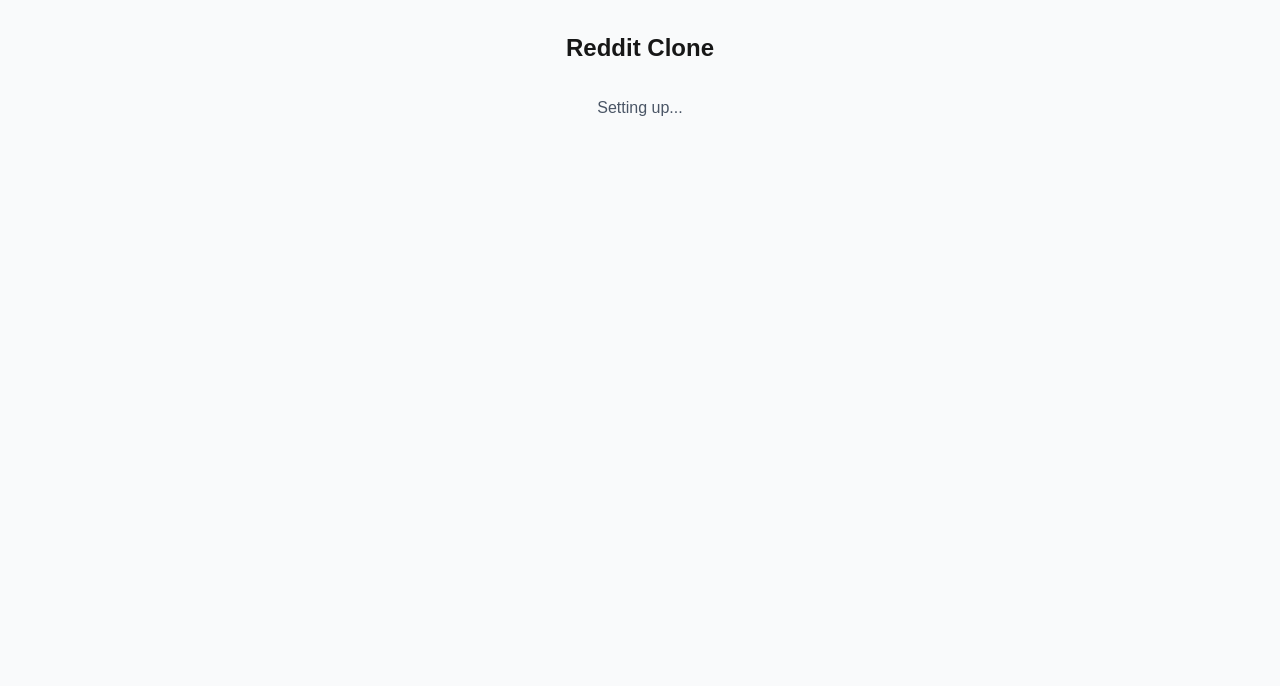
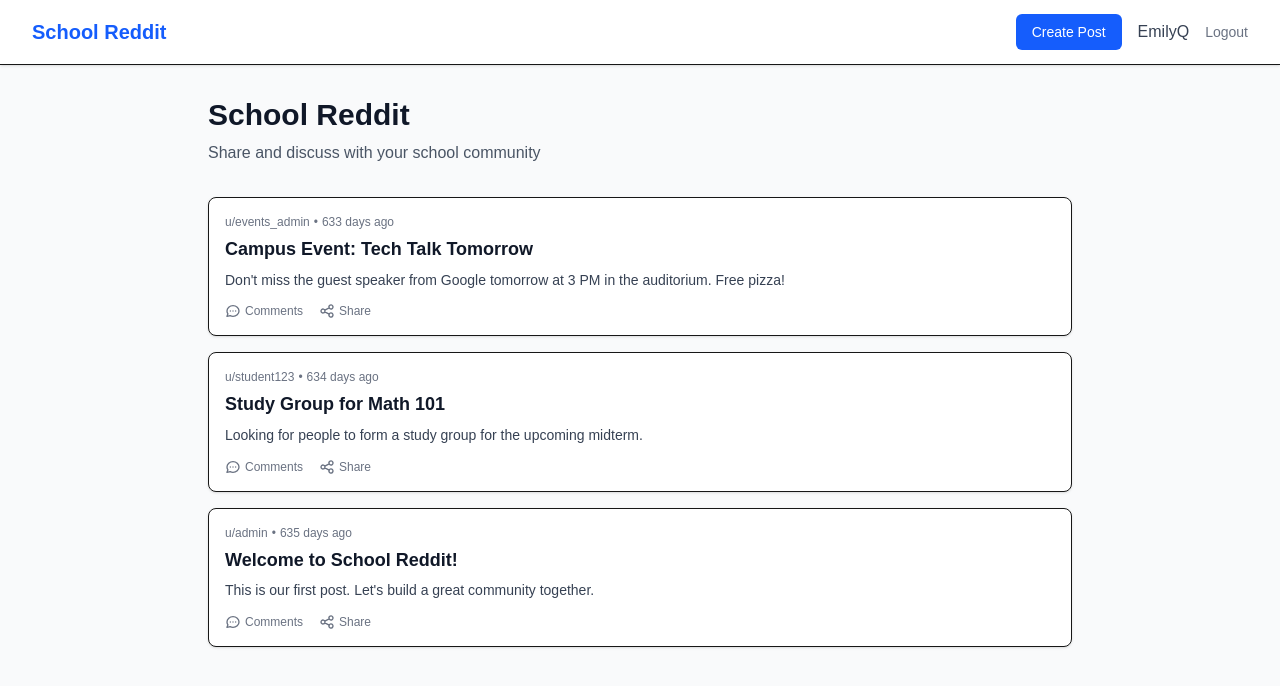
Before and after one commit to emilyqin05/anonymous-social-media, a Next.js app in the folder client/: page / in a window 1280 px wide. Shown: the top 686 px of the page. Built offline with nearby package versions, Linux system fonts and the light colour scheme.

Commit message:
MVP, frontend with mock values

```diff
--- a/client/src/app/page.tsx
+++ b/client/src/app/page.tsx
@@ -1,8 +1,70 @@
-export default function Home() {
+"use client"
+
+import { useState } from "react"
+import Navbar from "@/components/Navbar"
+import PostCard from "@/components/PostCard"
+
+// Temporary placeholder data - we'll replace this with real API calls later
+const mockPosts = [
+  {
+    id: 1,
+    title: "Welcome to School Reddit!",
+    content: "This is our first post. Let's build a great community together.",
+    username: "admin",
+    created_at: "2024-01-01T00:00:00Z"
+  },
+  {
+    id: 2,
+    title: "Study Group for Math 101",
+    content: "Looking for people to form a study group for the upcoming midterm.",
+    username: "student123",
+    created_at: "2024-01-02T00:00:00Z"
+  },
+  {
+    id: 3,
+    title: "Campus Event: Tech Talk Tomorrow",
+    content: "Don't miss the guest speaker from Google tomorrow at 3 PM in the auditorium. Free pizza!",
+    username: "events_admin",
+    created_at: "2024-01-03T00:00:00Z"
+  }
+]
+
+export default function HomePage() {
+  const [posts, setPosts] = useState(mockPosts)
+  const [sortBy, setSortBy] = useState<"new">("new") // Simplified since we don't have scores yet
+
+  // Simple sorting function - for now just sort by date
+  const sortedPosts = [...posts].sort((a, b) => {
+    return new Date(b.created_at).getTime() - new Date(a.created_at).getTime()
+  })
+
   return (
     <div className="min-h-screen bg-gray-50">
-      <h1 className="text-2xl font-bold text-center py-8">Reddit Clone</h1>
-      <p className="text-center text-gray-600">Setting up...</p>
+      <Navbar />
+
+      <div className="max-w-4xl mx-auto py-8 px-4">
+        {/* Header */}
+        <div className="mb-8">
+          <h1 className="text-3xl font-bold text-gray-900 mb-2">School Reddit</h1>
+          <p className="text-gray-600">Share and discuss with your school community</p>
+        </div>
+
+        {/* Posts list */}
+        <div className="space-y-4">
+          {sortedPosts.length === 0 ? (
+            <div className="text-center py-12 bg-white rounded-lg shadow-sm border">
+              <div className="max-w-sm mx-auto">
+                <h3 className="text-lg font-medium text-gray-900 mb-2">No posts yet</h3>
+                <p className="text-gray-600 mb-4">Be the first to share something with your school community!</p>
+              </div>
+            </div>
+          ) : (
+            sortedPosts.map((post) => (
+              <PostCard key={post.id} post={post} />
+            ))
+          )}
+        </div>
+      </div>
     </div>
-  );
+  )
 }
--- /dev/null
+++ b/client/src/components/Navbar.tsx
@@ -0,0 +1,63 @@
+"use client"
+
+import { useState } from "react"
+import Link from "next/link"
+
+export default function Navbar() {
+  // Fake authentication state
+  const [user, setUser] = useState<{ username: string } | null>({
+    username: "EmilyQ",
+  })
+
+  const logout = () => setUser(null)
+  const login = () => setUser({ username: "EmilyQ" }) // fake login
+
+  return (
+    <nav className="bg-white shadow-sm border-b">
+      <div className="max-w-7xl mx-auto px-4 sm:px-6 lg:px-8">
+        <div className="flex justify-between h-16">
+          <div className="flex items-center">
+            <Link href="/" className="text-xl font-bold text-blue-600">
+              School Reddit
+            </Link>
+          </div>
+
+          <div className="flex items-center space-x-4">
+            {user ? (
+              <>
+                <Link
+                  href="/create"
+                  className="bg-blue-600 text-white px-4 py-2 rounded-md text-sm font-medium hover:bg-blue-700"
+                >
+                  Create Post
+                </Link>
+                <span className="text-gray-700">{user.username}</span>
+                <button
+                  onClick={logout}
+                  className="text-gray-500 hover:text-gray-700 text-sm font-medium"
+                >
+                  Logout
+                </button>
+              </>
+            ) : (
+              <div className="space-x-4">
+                <button
+                  onClick={login}
+                  className="text-gray-500 hover:text-gray-700 text-sm font-medium"
+                >
+                  Login
+                </button>
+                <button
+                  onClick={login}
+                  className="bg-blue-600 text-white px-4 py-2 rounded-md text-sm font-medium hover:bg-blue-700"
+                >
+                  Sign Up
+                </button>
+              </div>
+            )}
+          </div>
+        </div>
+      </div>
+    </nav>
+  )
+}
--- /dev/null
+++ b/client/src/components/PostCard.tsx
@@ -0,0 +1,95 @@
+"use client"
+
+import { useState } from "react"
+
+interface Post {
+  id: number
+  title: string
+  content: string
+  username: string
+  created_at: string
+}
+
+interface PostCardProps {
+  post: Post
+}
+
+export default function PostCard({ post: initialPost }: PostCardProps) {
+  const [post] = useState(initialPost) // no vote state needed anymore
+
+  const formatDate = (dateString: string) => {
+    const date = new Date(dateString)
+    const now = new Date()
+    const diffInHours = Math.floor((now.getTime() - date.getTime()) / (1000 * 60 * 60))
+
+    if (diffInHours < 1) {
+      const diffInMinutes = Math.floor((now.getTime() - date.getTime()) / (1000 * 60))
+      return diffInMinutes < 1 ? "just now" : `${diffInMinutes}m ago`
+    } else if (diffInHours < 24) {
+      return `${diffInHours}h ago`
+    } else {
+      const diffInDays = Math.floor(diffInHours / 24)
+      return diffInDays === 1 ? "1 day ago" : `${diffInDays} days ago`
+    }
+  }
+
+  const formatContent = (content: string) => {
+    const maxLength = 500
+    if (content.length <= maxLength) {
+      return content
+    }
+    return content.substring(0, maxLength) + "..."
+  }
+
+  return (
+    <div className="bg-white rounded-lg shadow-sm border hover:shadow-md transition-shadow duration-200">
+      <div className="p-4">
+        {/* Post header */}
+        <div className="flex items-center text-xs text-gray-500 mb-2">
+          <span className="font-medium">u/{post.username}</span>
+          <span className="mx-1">•</span>
+          <span>{formatDate(post.created_at)}</span>
+        </div>
+
+        {/* Title */}
+        <h3 className="text-lg font-semibold text-gray-900 mb-2 leading-tight">
+          {post.title}
+        </h3>
+
+        {/* Content */}
+        <div className="text-gray-700 text-sm leading-relaxed">
+          <p className="whitespace-pre-wrap break-words">
+            {formatContent(post.content)}
+          </p>
+        </div>
+
+        {/* Post actions */}
+        <div className="flex items-center mt-3 space-x-4 text-xs text-gray-500">
+          <button className="flex items-center space-x-1 hover:text-gray-700 transition-colors">
+            <svg className="w-4 h-4" fill="none" stroke="currentColor" viewBox="0 0 24 24">
+              <path
+                strokeLinecap="round"
+                strokeLinejoin="round"
+                strokeWidth={2}
+                d="M8 12h.01M12 12h.01M16 12h.01M21 12c0 4.418-4.03 8-9 8a9.863 9.863 0 01-4.255-.949L3 20l1.395-3.72C3.512 15.042 3 13.574 3 12c0-4.418 4.03-8 9-8s9 3.582 9 8z"
+              />
+            </svg>
+            <span>Comments</span>
+          </button>
+
+          <button className="flex items-center space-x-1 hover:text-gray-700 transition-colors">
+            <svg className="w-4 h-4" fill="none" stroke="currentColor" viewBox="0 0 24 24">
+              <path
+                strokeLinecap="round"
+                strokeLinejoin="round"
+                strokeWidth={2}
+                d="M8.684 13.342C8.886 12.938 9 12.482 9 12c0-.482-.114-.938-.316-1.342m0 2.684a3 3 0 110-2.684m0 2.684l6.632 3.316m-6.632-6l6.632-3.316m0 0a3 3 0 105.367-2.684 3 3 0 00-5.367 2.684zm0 9.316a3 3 0 105.367 2.684 3 3 0 00-5.367-2.684z"
+              />
+            </svg>
+            <span>Share</span>
+          </button>
+        </div>
+      </div>
+    </div>
+  )
+}
```
